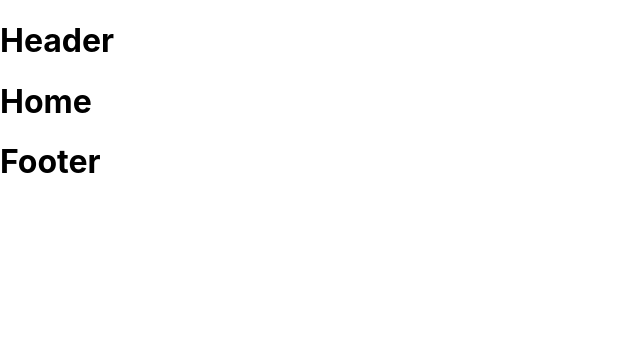
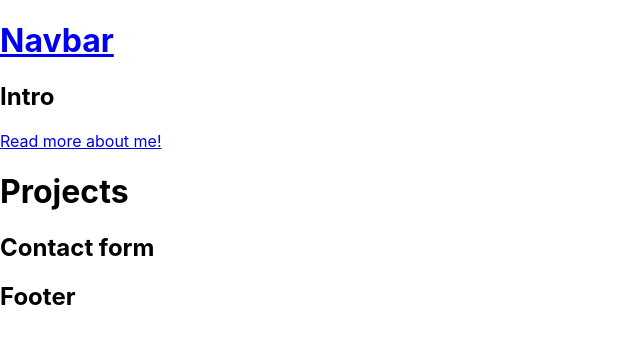
Before and after one commit to justingarcianm/Portfilio-with-Graphql-and-wordpress, a React (Create React App) app: page / in a window 1280 px wide. Shown: the top 344 px of the page, without its empty margins (0-640 px from the left). Built offline with nearby package versions, Linux system fonts and the light colour scheme; the HTML template or start-up script is replaced by a standard one.

Commit message:
set up basic structure

```diff
--- a/src/Components/Footer.js
+++ b/src/Components/Footer.js
@@ -3,9 +3,10 @@ import React from 'react';
 
 const Footer = () => {
     return(
-        <div>
-            <h1>Footer</h1>
-        </div>
+        <footer>
+            <h2>Contact form</h2>
+            <h2>Footer</h2>
+        </footer>
     )
 }
 
--- a/src/Components/Header.js
+++ b/src/Components/Header.js
@@ -1,11 +1,13 @@
 import React from 'react';
-
+import { Link, NavLink } from 'react-router-dom'
 
 const Header = () => {
     return(
-        <div>
-            <h1>Header</h1>
-        </div>
+        <header>
+            <Link to="/">
+            <h1>Navbar</h1>
+            </Link>
+        </header>
     )
 }
 
--- a/src/pages/Home.js
+++ b/src/pages/Home.js
@@ -1,10 +1,13 @@
 import React from 'react';
-
+import Projects from '../projects/Projects'
+import { Link } from 'react-router-dom'
 
 const Home = () => {
     return(
         <div>
-            <h1>Home</h1>
+            <h2>Intro</h2>
+            <Link to='/about'>Read more about me!</Link>
+            <Projects/>
         </div>
     )
 }
--- /dev/null
+++ b/src/projects/Projects.js
@@ -0,0 +1,12 @@
+import React from 'react';
+
+
+const Projects = () => {
+    return(
+        <div>
+            <h1>Projects</h1>
+        </div>
+    )
+}
+
+export default Projects;
```
